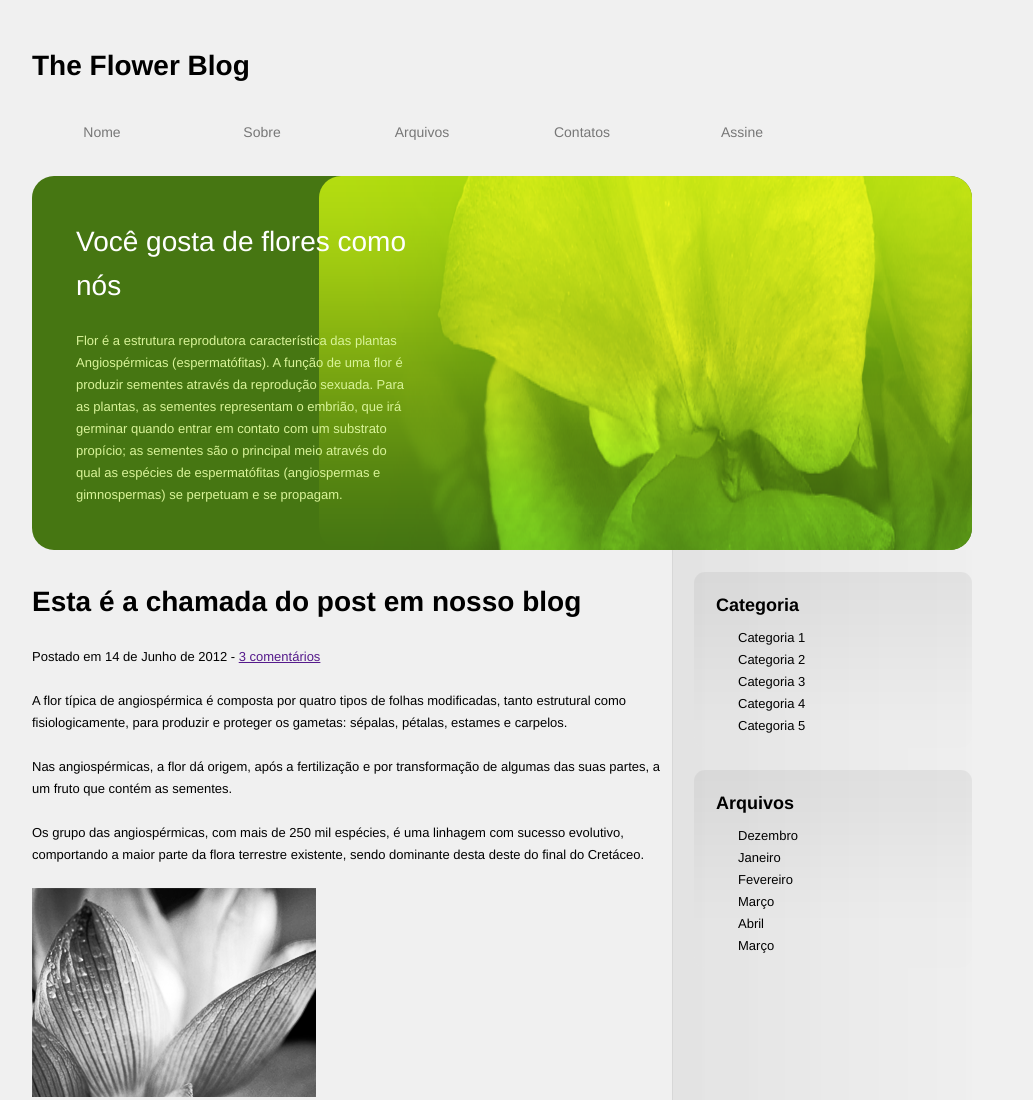
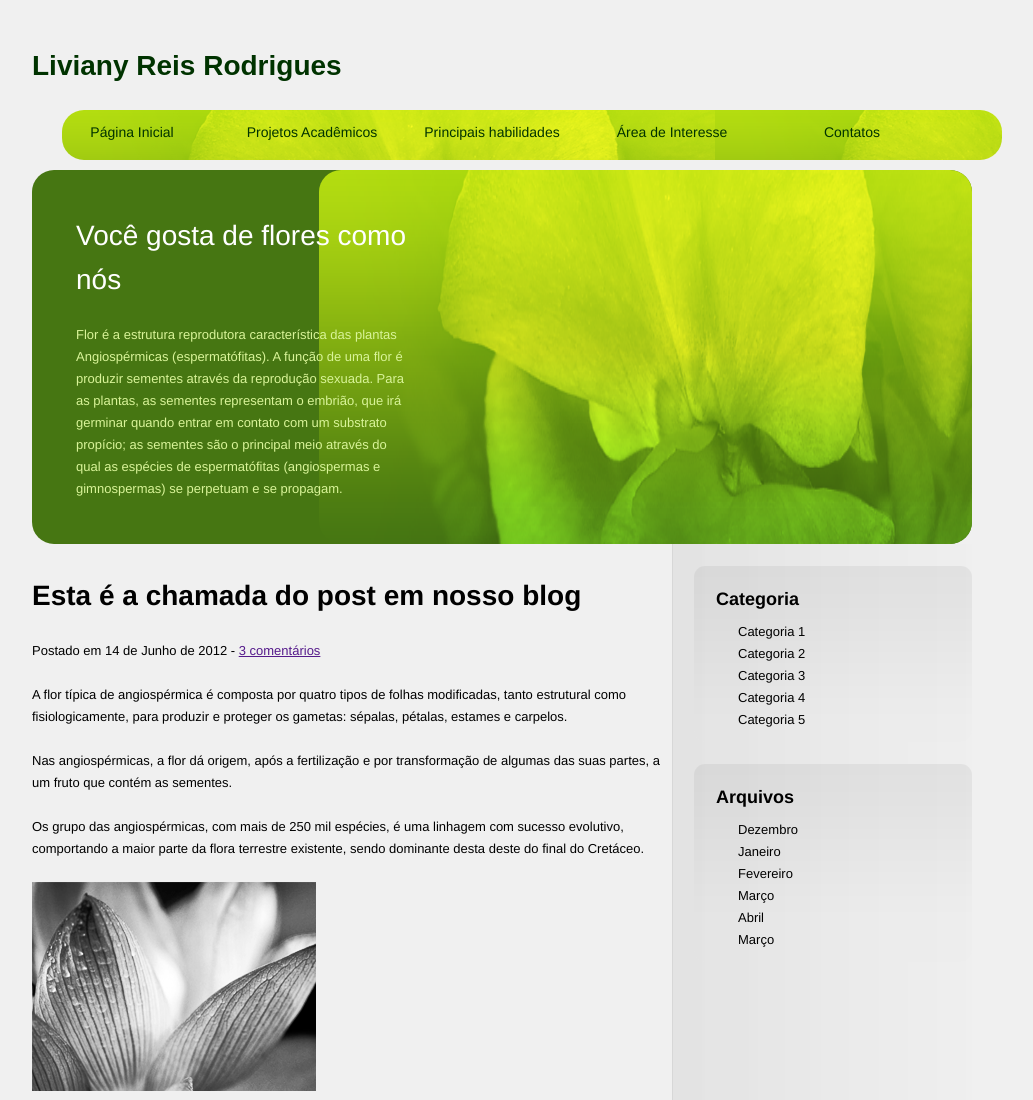
Before and after one commit to livianyrodrigues/html5, a plain HTML site: page index.html in a window 1280 px wide. Shown: the top 1100 px of the page, without its empty margins (138-1171 px from the left). Drawn offline with Linux system fonts and the light colour scheme; files whose address does not match are found by name.

Commit message:
Atualizando o site

```diff
--- a/index.html
+++ b/index.html
@@ -1,19 +1,19 @@
 <!doctype html>
 <html lang="pt-br">
-<title>Primeira Página</title>
+<title>Liviany Rodrigues</title>
 <head>
 <meta charset="utf-8">
 <link href="master.css" rel="stylesheet" type="text/css" media="all">
 </head>
 <body>
-	<header><h1>The Flower Blog</h1></header>
+	<header id="cabecalho"><h1>Liviany Reis Rodrigues</h1></header>
 	<nav>
 		<ul>
-		<li><a href=""> Nome</a></li>
-		<li><a href=""> Sobre</a></li>
-		<li><a href=""> Arquivos</a></li>
-		<li><a href=""> Contatos</a></li>
-		<li><a href=""> Assine</a></li>
+		<li><a href="#"> Página Inicial</a></li>
+		<li><a href="#"> Projetos Acadêmicos</a></li>
+		<li><a href="#"> Principais habilidades</a></li>
+		<li><a href="#"> Área de Interesse</a></li>
+		<li><a href="#"> Contatos</a></li>
 		</ul>
 	</nav>
 
--- a/master.css
+++ b/master.css
@@ -36,7 +36,12 @@ h3 {
 p {
 	padding-bottom: 22px;
 }
+#cabecalho{
+	color: #003300;
+	font-family:Arial;
 
+
+}
 
 
 /*------------------------------
@@ -44,32 +49,47 @@ p {
 ------------------------------*/
 
 nav {
-	position: absolute;
+	position:absolute;
 	left: 0;
-	width: 100%;
-	background: url("images/nav_background.png");
+	width: 940px;
+	background: #467612 url("intro_flower.png");
+	background-color:#006600;
+	margin-left: 200px;
+	height:50px;
+	/* Border-radius not implemented yet */
+	-moz-border-radius: 22px;
+	-webkit-border-radius: 22px;
+
+
 }
 
 	nav ul {
 		margin: 0 auto;
 		width: 940px;
 		list-style: none;
+
+
 	}
 
 		nav ul li {
 			float: left;
+
+
 		}
 
 			nav ul li a {
 				display: block;
-				margin-right: 20px;
+				margin-right:40px;
 				width: 140px;
-				font-size: 14px;
-				line-height: 44px;
-				text-align: center;
-				text-decoration: none;
-				color: #777;
-			}
+				font-size:14px;
+				line-height:44px;
+				text-align:center;
+				text-decoration:none;
+				color:#003300;
+
+
+
+				}
 
 				nav ul li a:hover {
 					color: #fff;
@@ -80,9 +100,9 @@ nav {
 			}
 
 			nav ul li.subscribe a {
-				margin-left: 22px;
-				padding-left: 33px;
-				text-align: left;
+				margin-left:22px;
+				padding-left:33px;
+				text-align:left;
 				background: url("images/rss.png") left center no-repeat;
 			}
 
@@ -94,7 +114,7 @@ nav {
 
 #intro {
 	position: relative;
-	margin-top: 66px;
+	margin-top: 60px;
 	padding: 44px;
 	background: #467612 url("images/intro_background.png") repeat-x;
 
```
